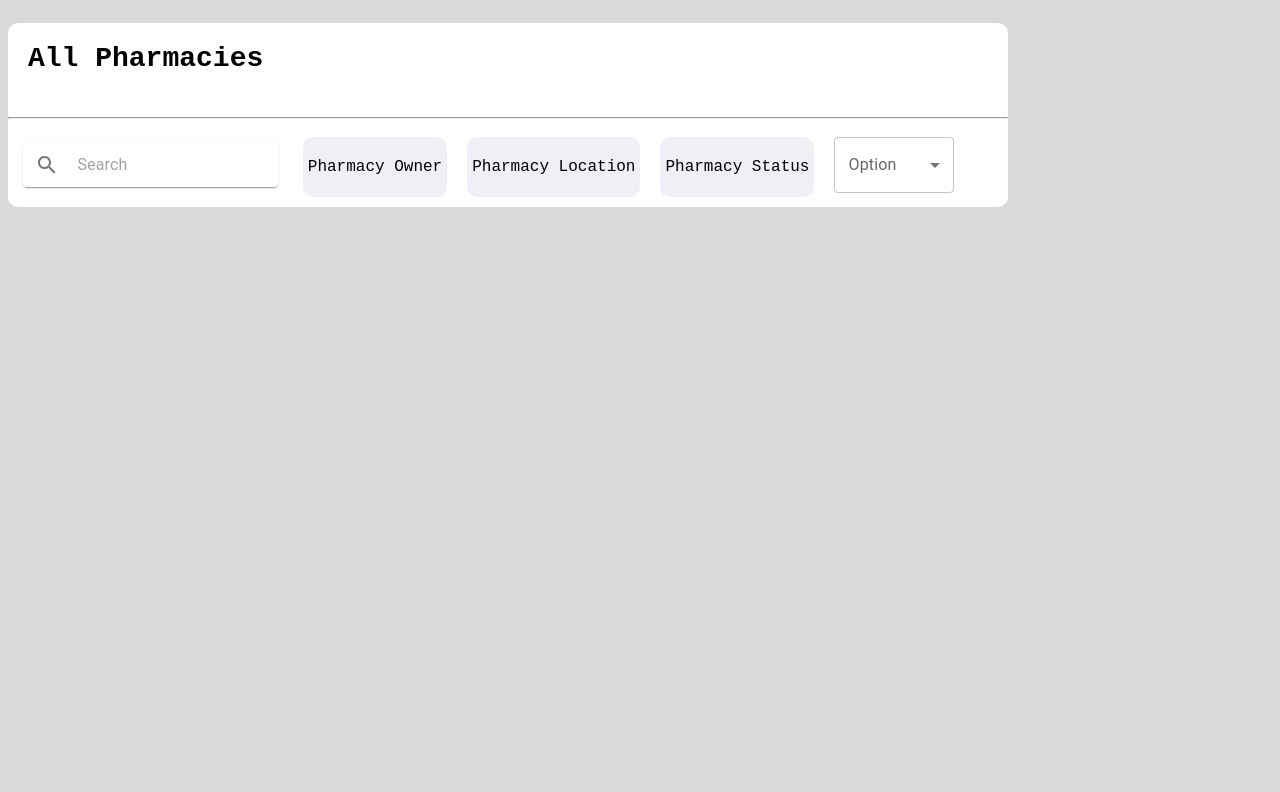
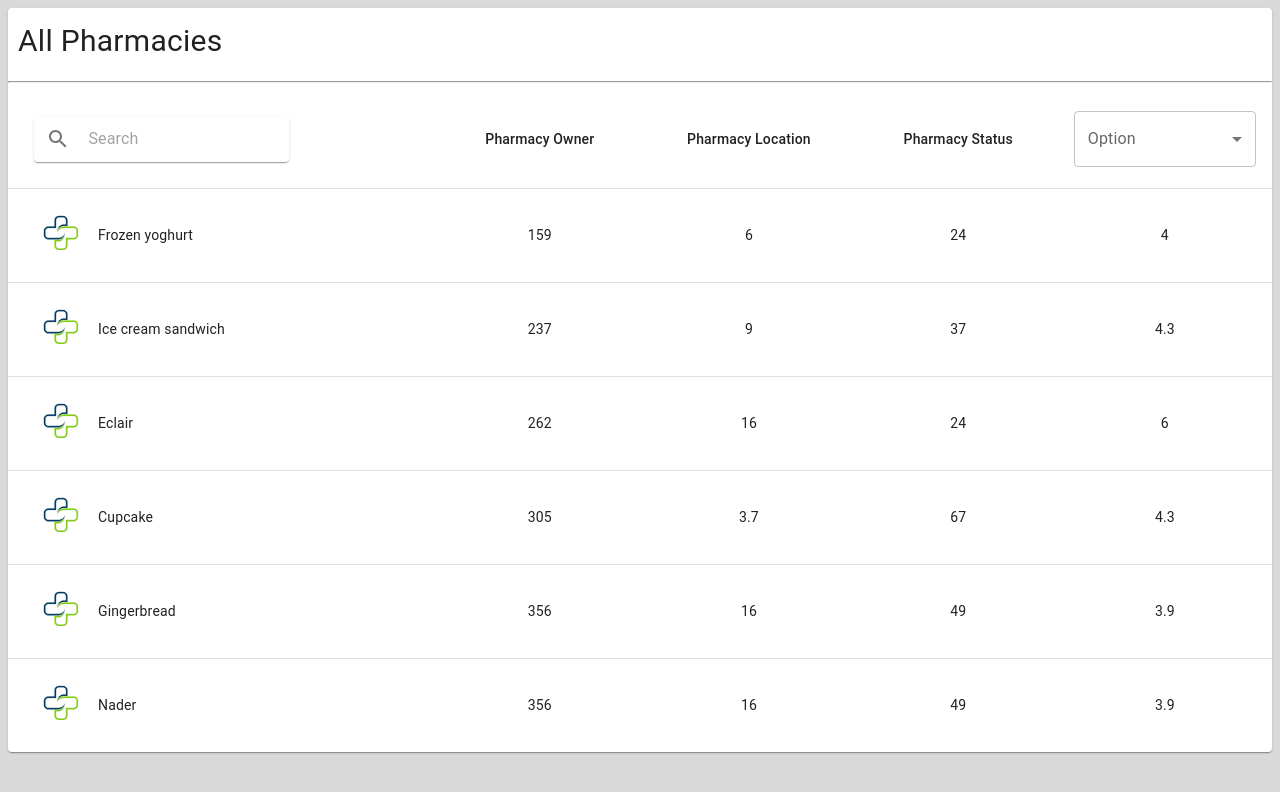
Before and after one commit to CA-G12/PMS, a React (Create React App) app in the folder client/: page / in a window 1280 px wide. Shown: the top 792 px of the page. Built offline with nearby package versions, Linux system fonts and the light colour scheme.

Commit message:
create the table with data

```diff
--- a/client/src/components/Admin/AllAdminPharmasis/AdminAllPharmasis.tsx
+++ b/client/src/components/Admin/AllAdminPharmasis/AdminAllPharmasis.tsx
@@ -1,29 +1,94 @@
 import './style.css';
+import Table from '@mui/material/Table';
+import TableBody from '@mui/material/TableBody';
+import TableCell from '@mui/material/TableCell';
+import TableContainer from '@mui/material/TableContainer';
+import TableHead from '@mui/material/TableHead';
+import TableRow from '@mui/material/TableRow';
+import Paper from '@mui/material/Paper';
+import Box from '@mui/material/Box';
+import Typography from '@mui/material/Typography';
+import BasicSelect from './Extra/Select';
 import CustomizedInputBase from './Extra/Search';
-import BasicSelect from './Extra/Select';
 
-const AdminPharmasis = () => (
-  <div className="contaner">
-    <h2 className="headerText">All Pharmacies</h2>
-    <hr />
-    <div className="headerTable">
-      <CustomizedInputBase />
-      <div className="colums">
-        <div className="columName">
-          <p>Pharmacy Owner </p>
-        </div>
-        <div className="columName">
-          <p>Pharmacy Location </p>
-        </div>
-        <div className="columName">
-          <p>Pharmacy Status </p>
-        </div>
-        <div className="columSelect">
-          <BasicSelect />
-        </div>
-      </div>
-    </div>
-  </div>
+function createData(
+  name: string,
+  calories: number,
+  fat: number,
+  carbs: number,
+  protein: number,
+) {
+  return {
+    name, calories, fat, carbs, protein,
+  };
+}
+
+const rows = [
+  createData('Frozen yoghurt', 159, 6.0, 24, 4.0),
+  createData('Ice cream sandwich', 237, 9.0, 37, 4.3),
+  createData('Eclair', 262, 16.0, 24, 6.0),
+  createData('Cupcake', 305, 3.7, 67, 4.3),
+  createData('Gingerbread', 356, 16.0, 49, 3.9),
+  createData('Nader', 356, 16.0, 49, 3.9),
+];
+
+const BasicTable = () => (
+  <Box>
+    <TableContainer component={Paper}>
+      <Box>
+        <Typography sx={{
+          fontSize: '30px',
+          padding: '10px',
+        }}
+        >
+          All Pharmacies
+        </Typography>
+        {/* <img src="./img/image31.png" alt="Logo" /> */}
+        <hr />
+      </Box>
+      <Table sx={{ minWidth: 650 }} aria-label="simple table">
+        <TableHead>
+          <TableRow>
+            <TableCell><CustomizedInputBase /></TableCell>
+            <TableCell align="center">Pharmacy Owner</TableCell>
+            <TableCell align="center">Pharmacy Location</TableCell>
+            <TableCell align="center">Pharmacy Status</TableCell>
+            <TableCell align="center"><BasicSelect /></TableCell>
+          </TableRow>
+        </TableHead>
+        <TableBody>
+          {rows.map((row) => (
+            <TableRow
+              key={row.name}
+              sx={{ '&:last-child td, &:last-child th': { border: 0, dispaly: 'flex' } }}
+            >
+              <TableCell
+                align="left"
+                component="th"
+                scope="row"
+              >
+                <Box sx={{ display: 'flex', alignItems: 'center' }}>
+
+                  <Box>
+
+                    <img src="./img/image31.png" alt="Logo" />
+                  </Box>
+                  <Box>
+
+                    {row.name}
+                  </Box>
+                </Box>
+              </TableCell>
+
+              <TableCell align="center">{row.calories}</TableCell>
+              <TableCell align="center">{row.fat}</TableCell>
+              <TableCell align="center">{row.carbs}</TableCell>
+              <TableCell align="center">{row.protein}</TableCell>
+            </TableRow>
+          ))}
+        </TableBody>
+      </Table>
+    </TableContainer>
+  </Box>
 );
-
-export default AdminPharmasis;
+export default BasicTable;
--- a/client/src/components/Admin/AllAdminPharmasis/Extra/Search.tsx
+++ b/client/src/components/Admin/AllAdminPharmasis/Extra/Search.tsx
@@ -23,7 +23,6 @@
     <InputBase
       sx={{ ml: 1, flex: 1 }}
       placeholder="Search"
-      inputProps={{ 'aria-label': 'search google maps' }}
     />
   </Paper>
 );
--- a/client/src/components/Admin/AllAdminPharmasis/Extra/style.css
+++ b/client/src/components/Admin/AllAdminPharmasis/Extra/style.css
@@ -1,3 +1,3 @@
 .search{
-    margin: 15px;
+    margin: 10px;
 }
--- a/client/src/components/Admin/AllAdminPharmasis/style.css
+++ b/client/src/components/Admin/AllAdminPharmasis/style.css
@@ -1,11 +1,6 @@
 body{
     background-color: #D9D9D9;
     font-family: 'Courier New', Courier, monospace;
-}
-.contaner{
-    background-color: white;
-    border-radius: 10px;
-    max-width: 1000px;
 }
 .contaner h2{
 padding: 20px;
@@ -31,4 +26,18 @@
 }
 .columSelect{
     padding: 10px;
+    justify-content: center;
+    align-items: center;
 }
+.pharmasyName{
+    display: flex;
+}
+.pharmasyName img{
+    width: 100px;
+}
+.pharmasyName p:first-child{
+    font-weight: bold;
+}
+.pharmasyName p:last-child{
+    opacity: 0.7;
+}
```
Also changed, not shown: client/public/img/image31.png (added).
